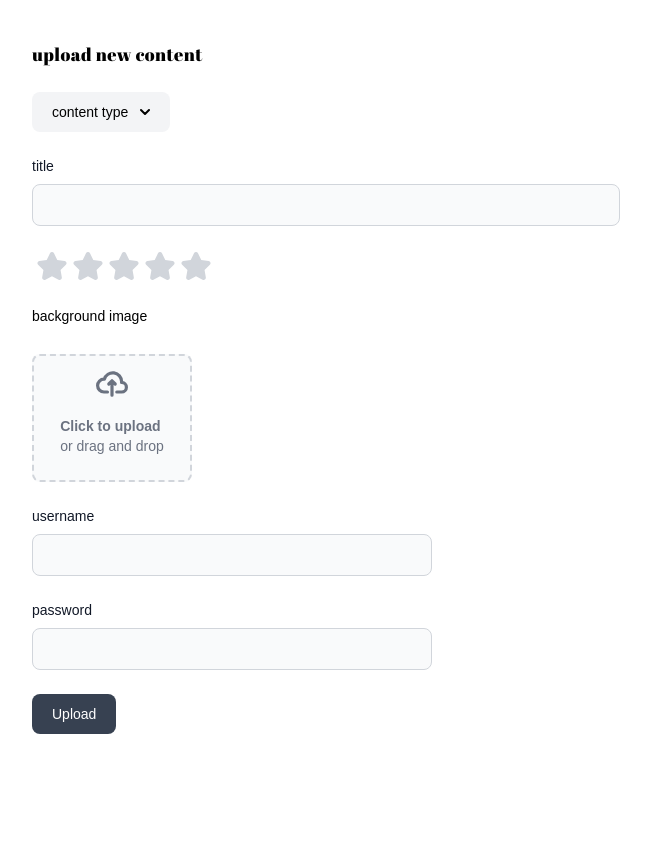
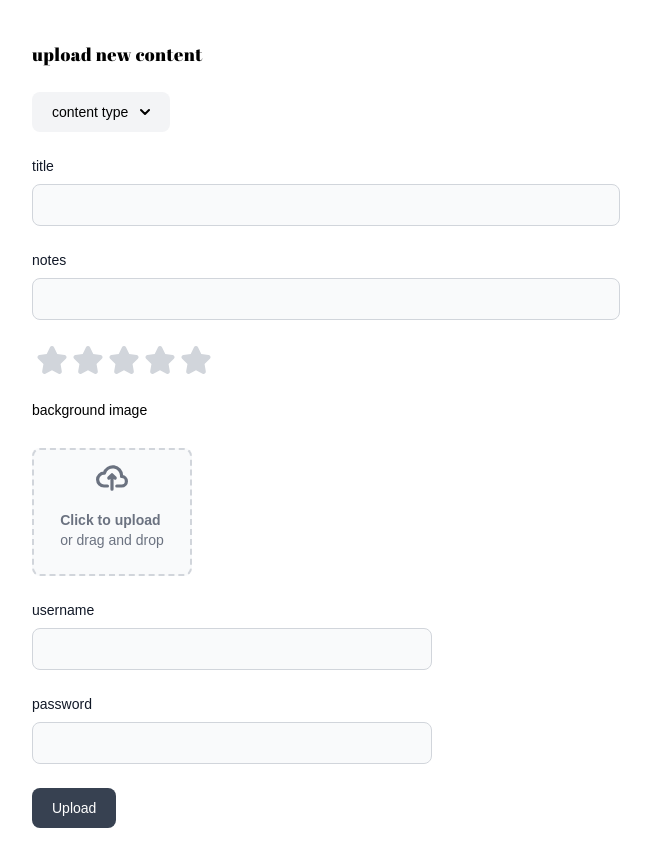
Before and after one commit to honeybunnyo/food-reviews, a Next.js app: page /admin in a window 1280 px wide. Shown: the whole page, without its empty margins (8-659 px from the left). Before the commit the page ends 800 px from the top, so only its background shows below. Built offline with nearby package versions, Linux system fonts and the light colour scheme.

Commit message:
Add debouncing for input fields

```diff
--- a/src/app/admin/ListField.jsx
+++ b/src/app/admin/ListField.jsx
@@ -1,5 +1,5 @@
 import React from 'react'
-import { useState } from 'react';
+import { useState, useEffect } from 'react';
 import ImageField from '../components/InputField/ImageField';
 import RatingField from '../components/InputField/RatingField';
 
@@ -7,10 +7,20 @@ const ListField = ({ label, items, setItems, imagesByCategory, setImagesByCatego
 	const safeItems = Array.isArray(items) ? items : [];
 
 	const [name, setName] = useState("");
+	const [nameInput, setNameInput] = useState("");
 	const [review, setReview] = useState("");
 	const [rating, setRating] = useState(0);
 
 	const isRestaurant = ["entree", "main", "dessert"].includes(label);
+
+	useEffect(() => {
+		const timer = setTimeout(() => {
+			setName(nameInput);
+		}, 300);
+
+		return () => clearTimeout(timer);
+	}, [nameInput]);
+
 
 	const addItem = () => {
 		if (!name.trim()) return;
@@ -37,8 +47,8 @@ const ListField = ({ label, items, setItems, imagesByCategory, setImagesByCatego
 
 			<div className="flex flex-col gap-2 mb-2">
 				<input
-					value={ name }
-					onChange={ (e) => setName(e.target.value) }
+					value={ nameInput }
+					onChange={ (e) => setNameInput(e.target.value) }
 					className="border p-2 rounded"
 					placeholder={ isRestaurant ? `Name` : `Add ${label} item` }
 				/>
--- a/src/app/admin/page.jsx
+++ b/src/app/admin/page.jsx
@@ -5,14 +5,12 @@ import ContentDropdown from './ContentDropdown';
 import InputField from './../components/InputField/InputField';
 import PasswordField from './../components/InputField/PasswordField';
 import RatingField from './../components/InputField/RatingField';
-import TextAreaField from './../components/InputField/TextAreaField';
 import ImageField from './../components/InputField/ImageField';
 import ErrorToast from './../components/Toast/ErrorToast';
 import SuccessToast from './../components/Toast/SuccessToast';
 import ListField from './ListField';
 
-const Page = () => {
-  const [formData, setFormData] = useState({
+const initialFormState = {
   content: 'content type',
   title: '',
   description: '',
@@ -22,10 +20,19 @@ const Page = () => {
   main: [],
   dessert: [],
   rating: 0,
-  });
-  useEffect(() => {
-    console.log('formData', formData)
-  }, [formData])
+  notes: '',
+};
+const initialImageState = {
+  description: [],
+  background: null,
+  recipe: [],
+  method: [],
+  entree: [],
+  main: [],
+  dessert: [],
+}
+
+const Page = () => {
   const [errors, setErrors] = useState({
     username: false,
     password: false,
@@ -34,7 +41,21 @@ const Page = () => {
     rating: false,
   })
 
-  const [imagesByCategory, setImagesByCategory] = useState({
+  const [formData, setFormData] = useState(initialFormState);
+  const [imagesByCategory, setImagesByCategory] = useState(initialImageState);
+  const [username, setUsername] = useState('')
+  const [password, setPassword] = useState('')
+  const [successToast, setSuccessToast] = useState(false);
+  const [failToast, setFailToast] = useState(false);
+  const [uploading, setUploading] = useState(false);
+
+  useEffect(() => {
+    console.log('formData', formData)
+  }, [formData])
+
+  const resetFormData = () => {
+    setFormData(initialFormState)
+    setImagesByCategory({
       description: [],
       background: null,
       recipe: [],
@@ -43,13 +64,7 @@ const Page = () => {
       main: [],
       dessert: [],
     });
-
-  const [username, setUsername] = useState('')
-  const [password, setPassword] = useState('')
-  const [successToast, setSuccessToast] = useState(false);
-  const [failToast, setFailToast] = useState(false);
-  const [uploading, setUploading] = useState(false);
-
+  }
   const handleChange = (field) => (value) => {
     setFormData(prev => ({ ...prev, [field]: value }));
   };
@@ -63,9 +78,7 @@ const Page = () => {
     const formToSend = new FormData();
     formToSend.append('username', username);
     formToSend.append('password', password);
-    // Object.entries(formData).forEach(([key, value]) => {
-    //   formToSend.append(key, value);
-    // });
+
     Object.entries(formData).forEach(([key, value]) => {
       if (Array.isArray(value)) {
         formToSend.append(key, JSON.stringify(value));
@@ -92,7 +105,8 @@ const Page = () => {
       setFailToast(true)
       setTimeout(() => setFailToast(false), 5000);
     }
-    setUploading(false)
+    setUploading(false);
+    resetFormData();
   }
 
   const validateField = () => {
@@ -116,9 +130,6 @@ const Page = () => {
       <form className="m-10" autoComplete="off" onSubmit={ handleSubmit } noValidate>
         <ContentDropdown content={ formData.content } setContent={ handleChange('content') } hasError={ errors.content } />
         <InputField label="title" content={ formData.title } setContent={ handleChange('title') } hasError={ errors.title } />
-        {/* <TextAreaField label="description" content={ formData.description } setContent={ handleChange('description') } imagesByCategory={ imagesByCategory } setImagesByCategory={ setImagesByCategory } /> */ }
-
-
         { formData.content === 'recipes' && (
           <>
             <ListField
@@ -133,9 +144,6 @@ const Page = () => {
               setItems={ (items) => setFormData(prev => ({ ...prev, method: items })) }
               imagesByCategory={ imagesByCategory } setImagesByCategory={ setImagesByCategory }
             />
-
-            {/* <TextAreaField label="recipe" content={ formData.recipe } setContent={ handleChange('recipe') } imagesByCategory={ imagesByCategory } setImagesByCategory={ setImagesByCategory } /> */ }
-            {/* <TextAreaField label="method" content={ formData.method } setContent={ handleChange('method') } imagesByCategory={ imagesByCategory } setImagesByCategory={ setImagesByCategory } /> */ }
           </>
         ) }
 
@@ -146,6 +154,8 @@ const Page = () => {
             <ListField label="dessert" items={ formData.dessert } setItems={ (items) => setFormData(prev => ({ ...prev, dessert: items })) } imagesByCategory={ imagesByCategory } setImagesByCategory={ setImagesByCategory } />
           </>
         ) }
+        <InputField label="notes" content={ formData.notes } setContent={ handleChange('notes') } />
+
         <RatingField rating={ formData.rating } setRating={ handleChange('rating') } hasError={ errors.rating } />
         <label className="block text-sm font-medium mb-2">background image</label>
         <ImageField
--- a/src/app/components/InputField/InputField.jsx
+++ b/src/app/components/InputField/InputField.jsx
@@ -1,16 +1,21 @@
-import React from 'react'
+import React, { useEffect, useState } from 'react'
 
-const InputField = ({label, setContent, hasError}) => {
+const InputField = ({ label, setContent, hasError }) => {
+  const [inputField, setInputField] = useState("");
 
-  const handleChange = (e) => {
-    setContent(e.target.value);
-  };
+  useEffect(() => {
+    const timer = setTimeout(() => {
+      setContent(inputField);
+    }, 300);
+
+    return () => clearTimeout(timer);
+  }, [inputField]);
 
   return (
     <div className="grid gap-6 mb-6 md:grid-cols-2">
       <div>
-        <label htmlFor={`${label}-input-field`} className="block mb-2 text-sm font-medium text-gray-900 dark:text-white">{label}</label>
-        <input type="text" id={`${label}-input-field`} onChange={handleChange} className={`${hasError ? 'border-1 border-red-500': 'bg-gray-50 border border-gray-300'} text-gray-900 text-sm rounded-lg block w-full p-2.5 dark:bg-gray-700 dark:border-gray-600 dark:placeholder-gray-400 dark:text-white`} required />
+        <label htmlFor={ `${label}-input-field` } className="block mb-2 text-sm font-medium text-gray-900 dark:text-white">{ label }</label>
+        <input type="text" id={ `${label}-input-field` } value={ inputField } onChange={ (e) => setInputField(e.target.value) } className={ `${hasError ? 'border-1 border-red-500' : 'bg-gray-50 border border-gray-300'} text-gray-900 text-sm rounded-lg block w-full p-2.5 dark:bg-gray-700 dark:border-gray-600 dark:placeholder-gray-400 dark:text-white` } required />
       </div>
     </div>
   )
--- a/src/app/recipes/[id]/page.jsx
+++ b/src/app/recipes/[id]/page.jsx
@@ -22,6 +22,7 @@ export default async function Page({ params }) {
   const data = await prisma.recipeUpload.findUnique({
     where: { id },
   });
+
   console.log(data)
   if (!data) {
     return <div className="p-10 text-red-600">data not found.</div>;
@@ -60,6 +61,7 @@ export default async function Page({ params }) {
           <Carousel images={ recipeImages } />
           <DetailSection label="method" content={ data.method } />
           <Carousel images={ methodImages } />
+          <DetailSection label="notes" content={ data.notes } />
         </div>
       </div>
     </Layout>
```
Also changed, not shown: src/app/admin/ContentDropdown.jsx (+8 -8 lines). Lines whose indentation alone changed are shown as unchanged.
